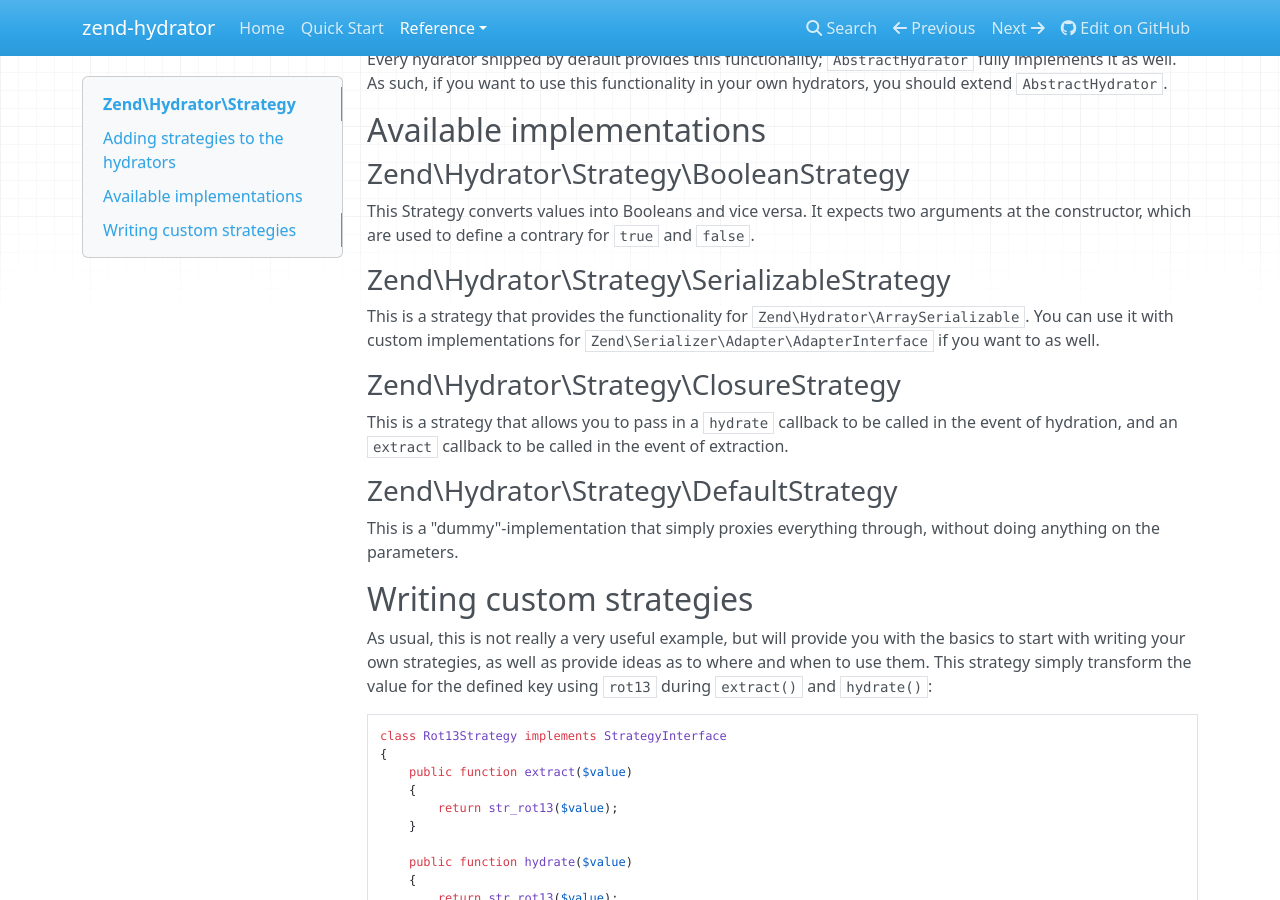
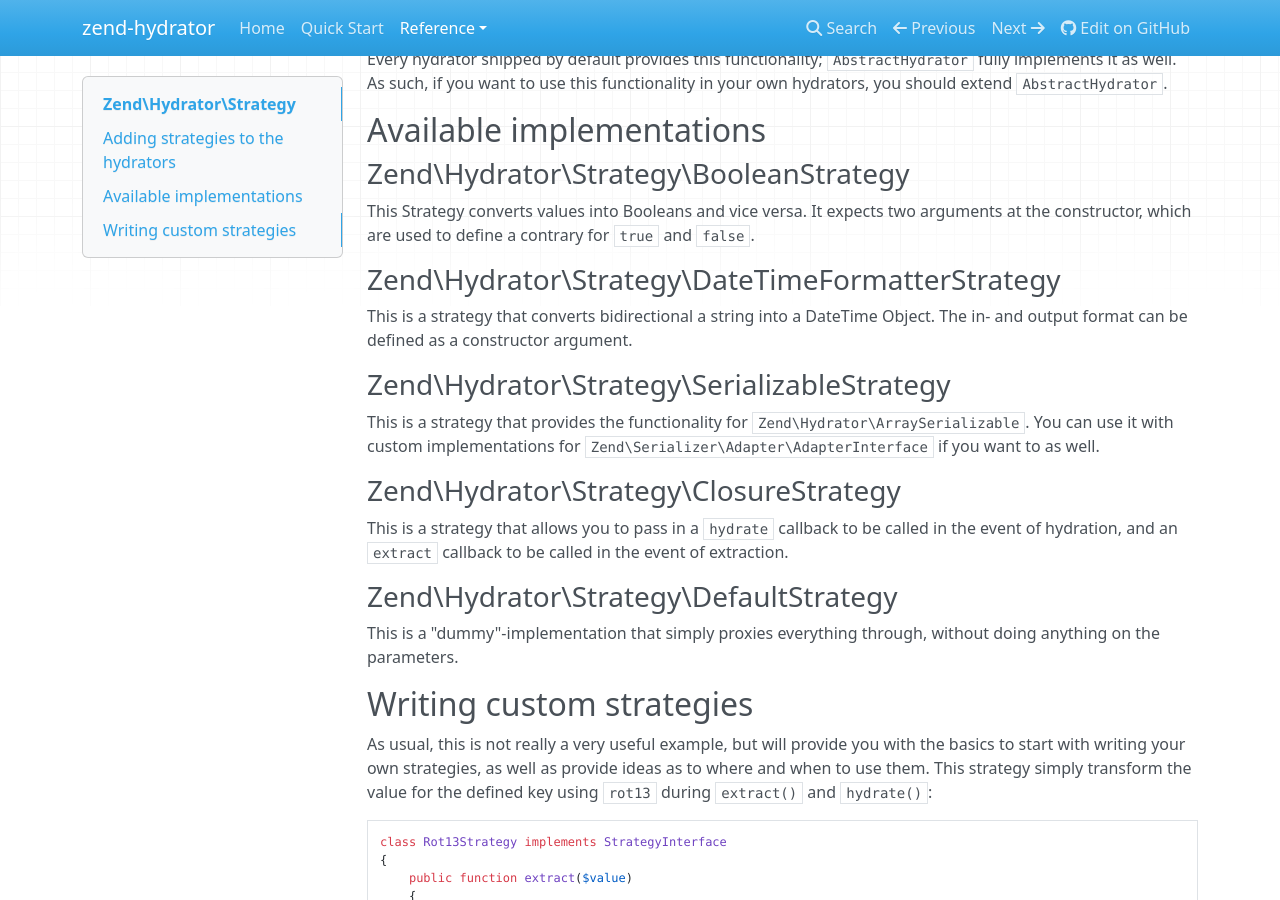
Before and after one commit to zendframework/zend-hydrator, an MkDocs documentation site: the page built from doc/book/strategy.md, in a window 1280 px wide and 900 px high, scrolled down 1520 px. Built offline with MkDocs 1.6.1, drawn with Linux system fonts in a browser that asks for light colours; nearby versions of some CDN libraries; old or Windows-style settings are respelled for this version of MkDocs.

Commit message:
Documentation for DateTimeStrategy

```diff
--- a/doc/book/strategy.md
+++ b/doc/book/strategy.md
@@ -88,6 +88,11 @@ functionality in your own hydrators, you should extend `AbstractHydrator`.
 ### Zend\\Hydrator\\Strategy\\BooleanStrategy
 
 This Strategy converts values into Booleans and vice versa. It expects two arguments at the constructor, which are used to define a contrary for `true` and `false`.
+
+### Zend\\Hydrator\\Strategy\\DateTimeFormatterStrategy
+
+This is a strategy that converts bidirectional a string into a DateTime Object.
+The in- and output format can be defined as a constructor argument.
 
 ### Zend\\Hydrator\\Strategy\\SerializableStrategy
 
```
